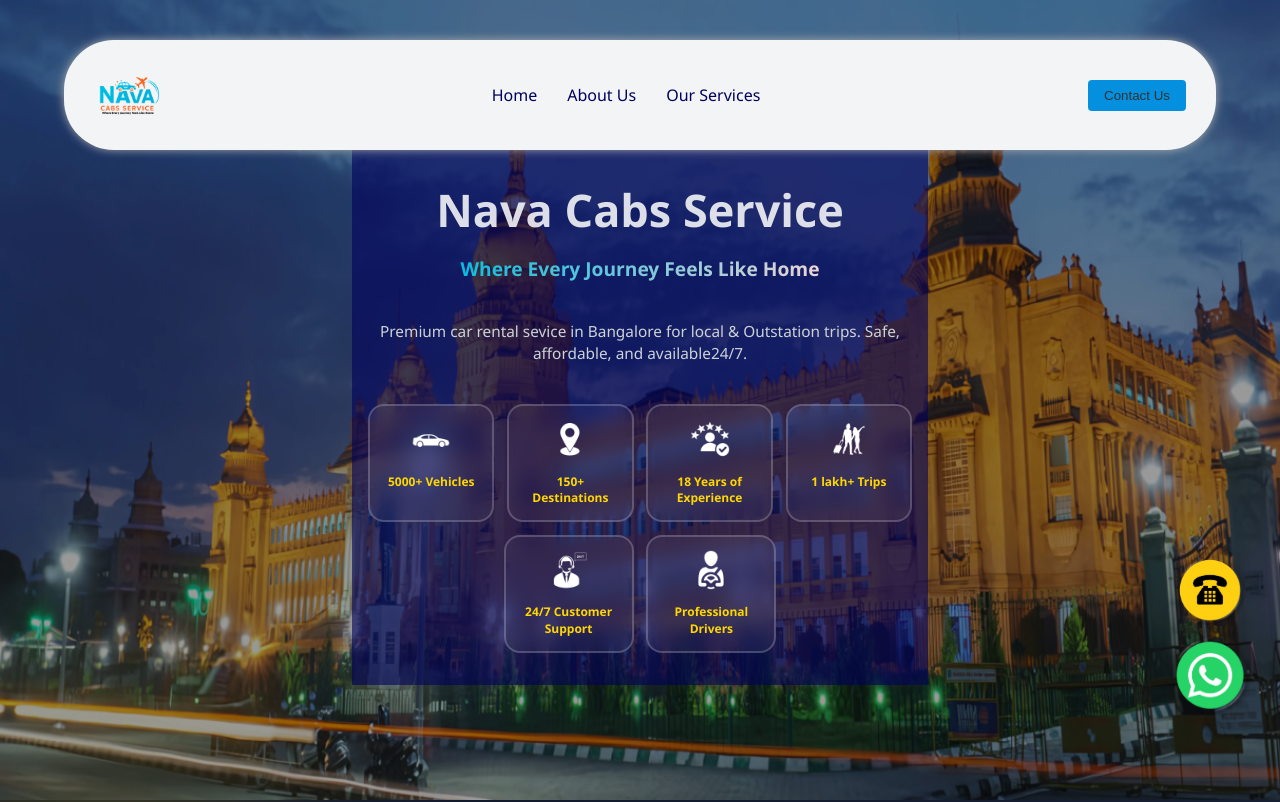
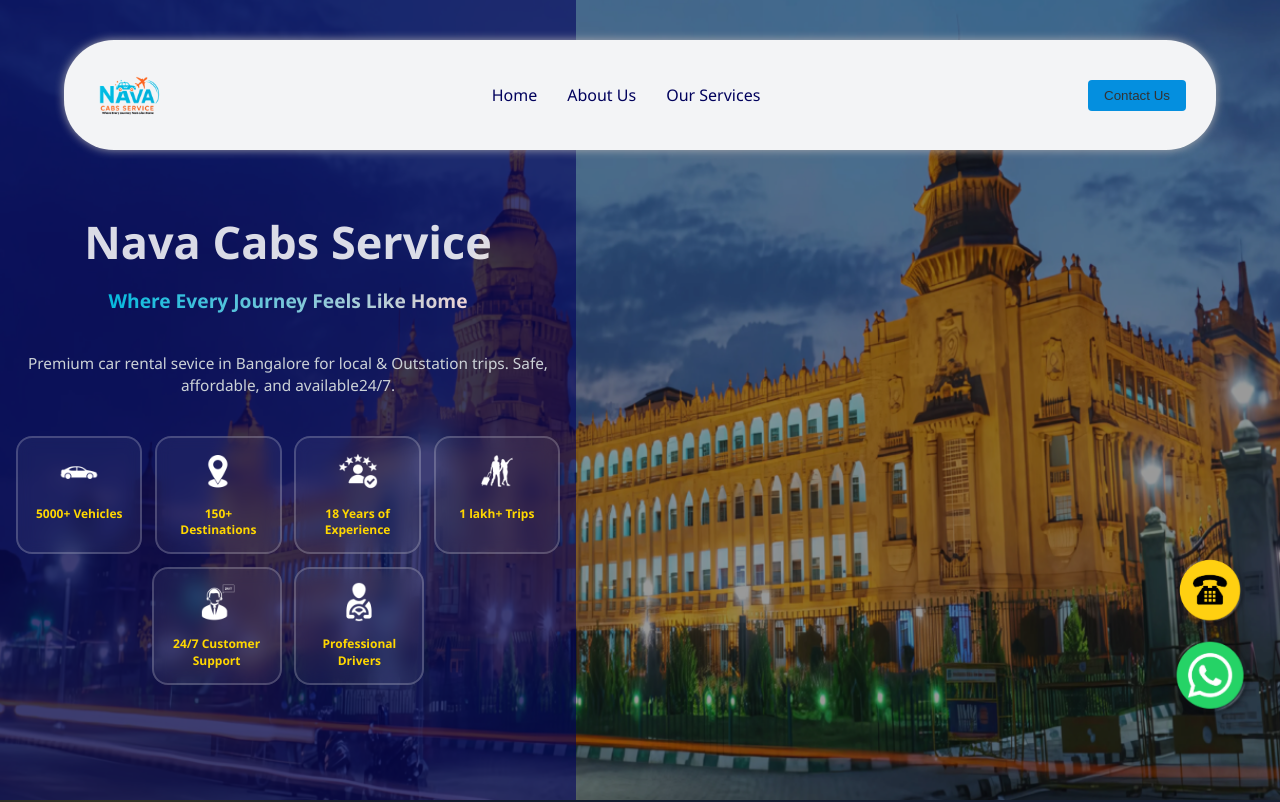
Before and after one commit to navacabservice/NavaCabServices, an Angular app: page /home in a window 1280 px wide. Shown: the top 802 px of the page. Built offline with nearby package versions, Linux system fonts and the light colour scheme.

Commit message:
Update hfirst.component.css

```diff
--- a/src/app/home/hfirst/hfirst.component.css
+++ b/src/app/home/hfirst/hfirst.component.css
@@ -10,10 +10,6 @@
   background-size: cover;
   position: relative;
   overflow: hidden;
-
-  display: flex;             /* Centering child (.text) */
-  align-items: center;
-  justify-content: center;
 }
 
 .con::before {
@@ -30,6 +26,7 @@
 .text {
   position: relative;
   width: 45%;
+  height: 100%;
   background-color: rgba(1, 1, 92, 0.6);
   display: flex;
   justify-content: center;
@@ -42,17 +39,15 @@
   color: white;
   overflow-y: auto;
   scrollbar-width: none;
-
-  height: auto;       /* ✅ Fix height overflow */
-  margin-top: 0;      /* ✅ Prevent scroll issue */
 }
 
 h1 {
-  font-size: 3.2vw;
+ font-size: 3.2vw;
   margin: 0 0 1rem 0;
-  padding-top: 0;      /* ✅ Remove if no fixed navbar */
+  padding-top: 64px; /* Height of your fixed header */
   box-sizing: border-box;
   color: rgba(255, 255, 255, 0.85);
+
 }
 
 h4 {
```
